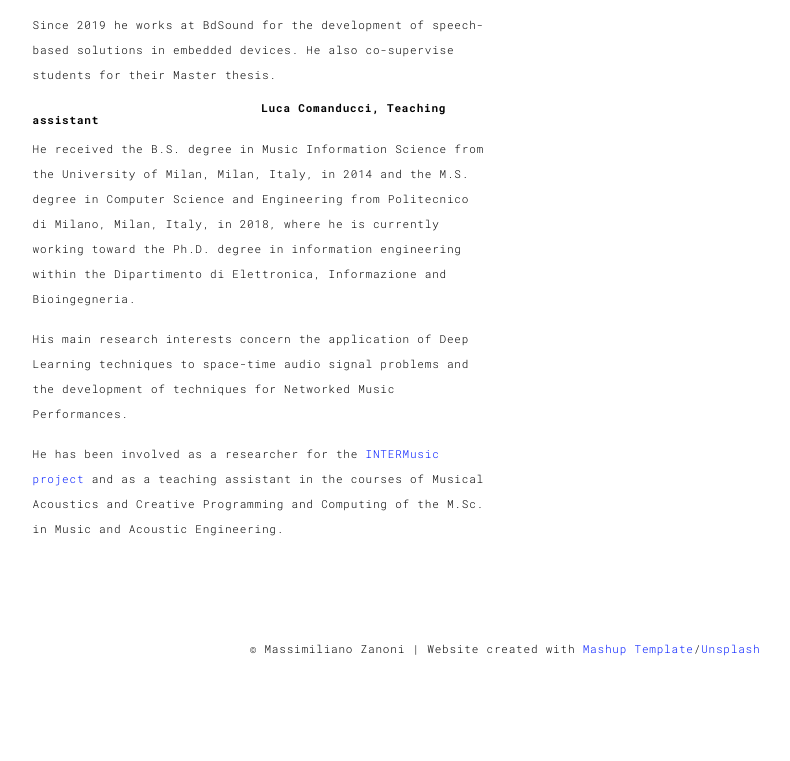
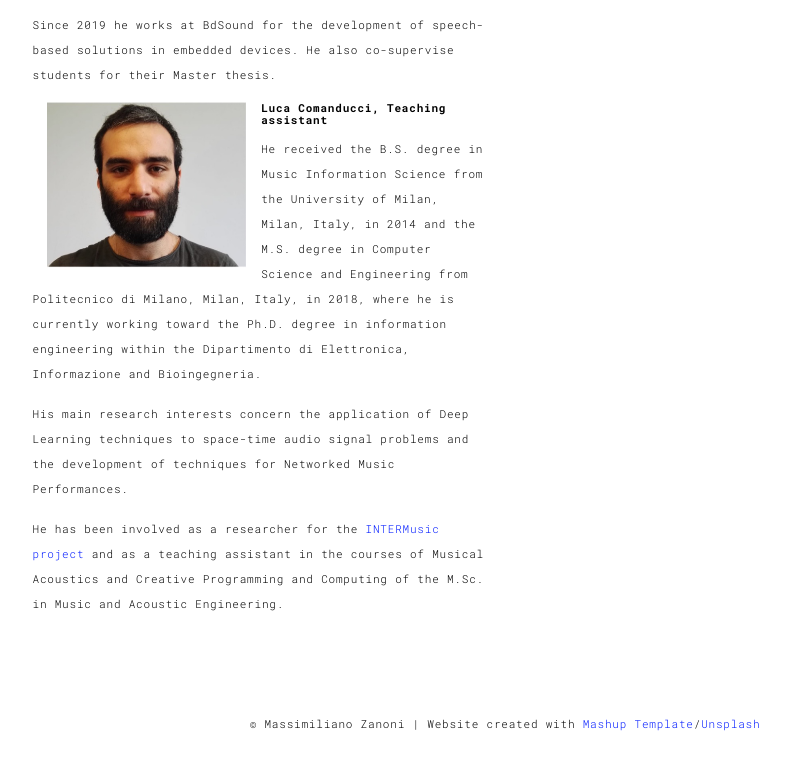
Before and after one commit to mae-creative-pc/mae-creative-pc.github.io, a plain HTML site: page about.html in a window 1280 px wide. Shown: the part 1467-2228 px from the top of the page, without its empty margins (135-925 px from the left). Before the commit the page ends 2153 px from the top, so only its background shows below. Drawn offline with Linux system fonts and the light colour scheme.

Commit message:
Update about.html

```diff
--- a/about.html
+++ b/about.html
@@ -85,7 +85,7 @@
                     Since 2019 he works at BdSound for the development of speech-based solutions in embedded devices. He also co-supervise students for their Master thesis.
                   </p>
                   <div class="col-xs-12 col-md-6">
-                  <img src="./assets/images/luca_comanducci.jpeg" class="img-responsive" alt="">
+                  <img src="./assets/images/luca_comanducci.jpg" class="img-responsive" alt="">
                 </div>
                   <h4>Luca Comanducci, Teaching assistant </h4>
                   <p>
```
